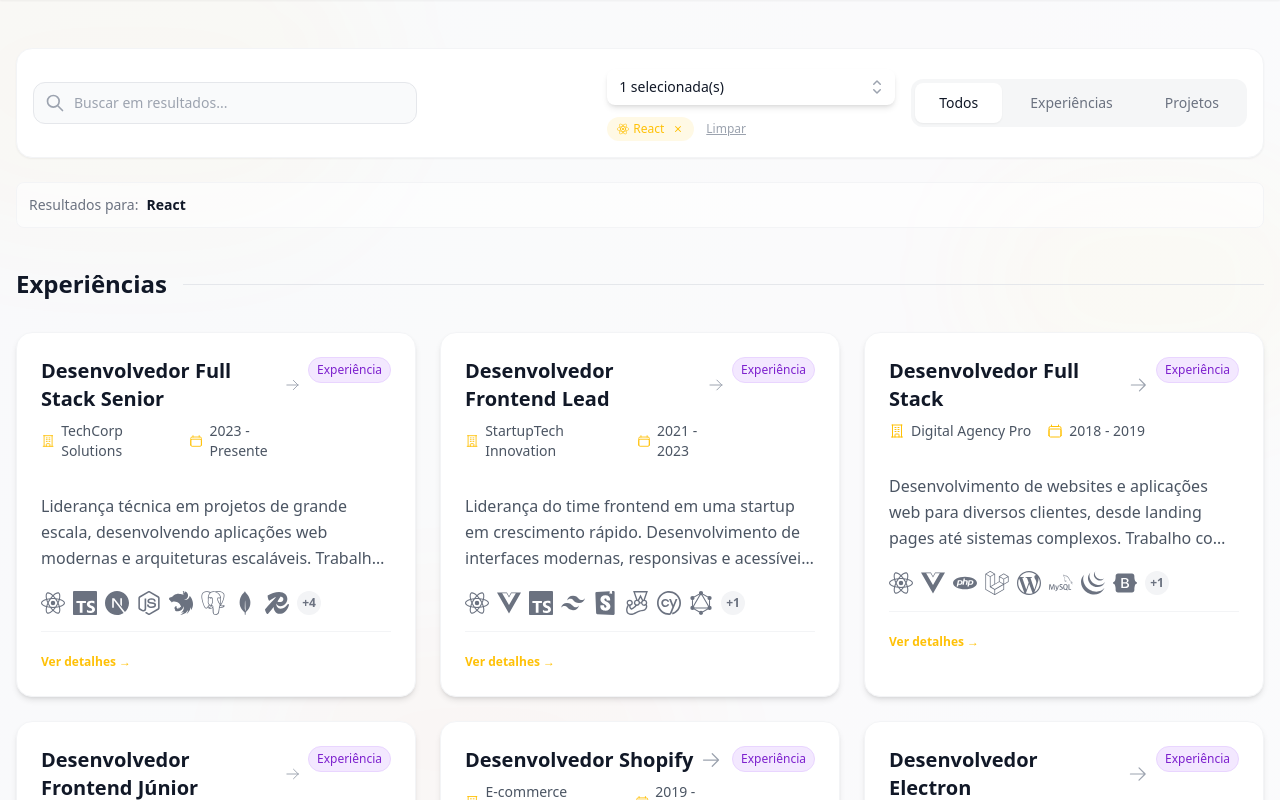
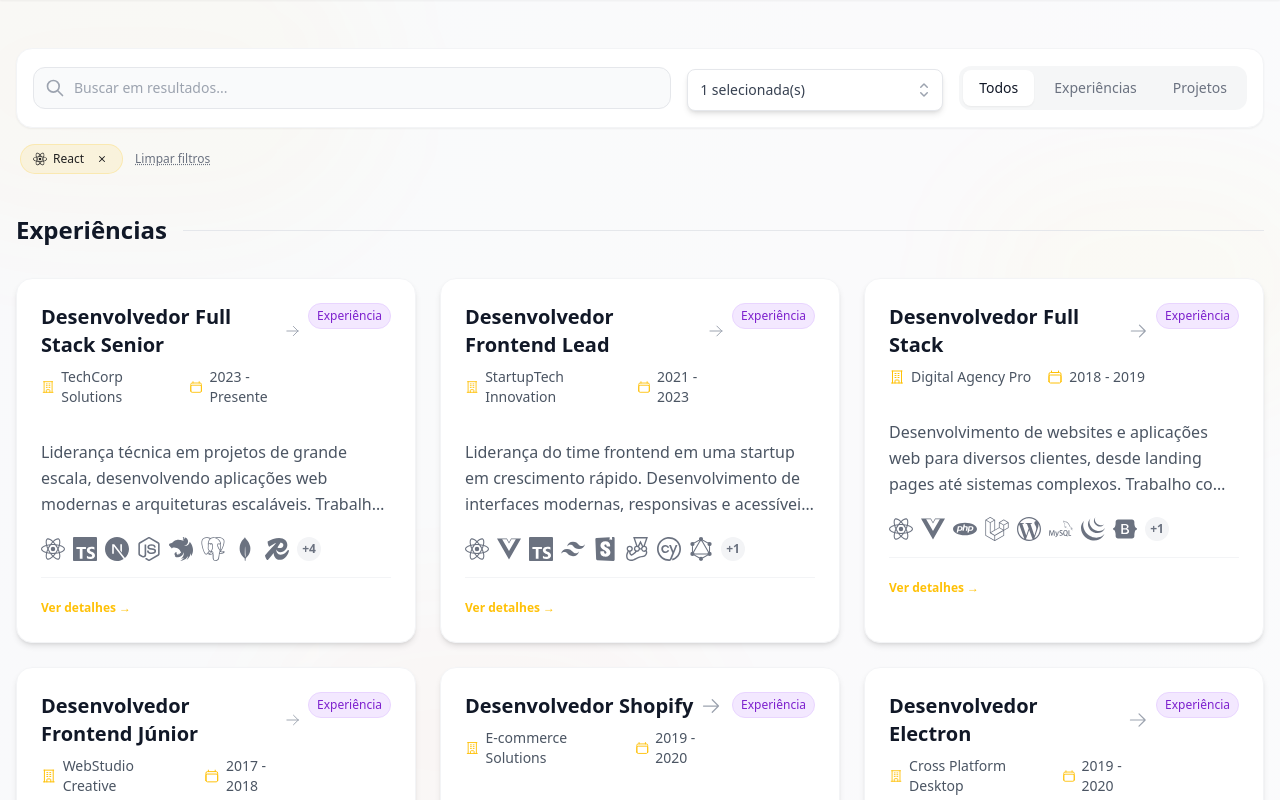
Before and after one commit to beetechgroup-net/bee-experience, a React (Vite) app: page / in a window 1280 px wide. Both pictures are taken after a click on the button "React". Shown: the part 97-897 px from the top of the page. Built offline with nearby package versions, Linux system fonts and the light colour scheme.

Commit message:
Filter improvement

```diff
--- a/src/App.tsx
+++ b/src/App.tsx
@@ -4,6 +4,8 @@ import { ExperienceList } from '@/components/ExperienceList/ExperienceList';
 import { ProjectList } from '@/components/ProjectList/ProjectList';
 import { Home } from '@/components/Home/Home';
 import { TechFilter } from '@/components/TechFilter/TechFilter';
+import { TechIcon } from '@/components/TechIcon/TechIcon';
+import { XMarkIcon } from '@heroicons/react/20/solid';
 
 function App() {
   const [currentView, setCurrentView] = useState<'home' | 'results'>('home');
@@ -61,9 +63,12 @@ function App() {
           <Home onSearch={handleSearch} onTechSelect={handleTechSelectFromHome} />
         ) : (
           <main ref={scrollRef} className="container mx-auto px-4 py-8 md:py-12 min-h-[calc(100vh-80px)]">
-            <div className="mb-10 space-y-6">
-              <div className="flex flex-col md:flex-row gap-4 items-center justify-between bg-white p-4 rounded-2xl shadow-sm border border-gray-100">
-                <div className="relative w-full md:w-96 group">
+            <div className="mb-10 space-y-4">
+              <div className="flex flex-col md:flex-row gap-4 items-start md:items-center justify-between bg-white p-4 rounded-2xl shadow-sm border border-gray-100">
+
+                <div className="flex flex-col md:flex-row gap-4 w-full items-center">
+                  {/* Search Input */}
+                  <div className="relative flex-grow group w-full md:w-auto">
                     <div className="absolute inset-y-0 left-0 pl-3 flex items-center pointer-events-none">
                       <svg className="h-5 w-5 text-gray-400 group-focus-within:text-bee-yellow transition-colors" fill="none" viewBox="0 0 24 24" stroke="currentColor">
                         <path strokeLinecap="round" strokeLinejoin="round" strokeWidth={2} d="M21 21l-6-6m2-5a7 7 0 11-14 0 7 7 0 0114 0z" />
@@ -78,19 +83,21 @@ function App() {
                     />
                   </div>
 
-                <div className="flex flex-col md:flex-row items-center gap-4 w-full md:w-auto">
+                  {/* Tech Filter Dropdown */}
                   <TechFilter
                     selectedTechs={selectedTechs}
                     onChange={setSelectedTechs}
                   />
+                </div>
 
-                  <div className="flex p-1 space-x-1 bg-gray-100/80 rounded-xl">
+                {/* Tabs */}
+                <div className="flex p-1 space-x-1 bg-gray-100/80 rounded-xl shrink-0">
                   {(['all', 'experiences', 'projects'] as const).map((filter) => (
                     <button
                       key={filter}
                       onClick={() => setActiveFilter(filter)}
                       className={`
-                            px-6 py-2.5 text-sm font-medium rounded-lg transition-all duration-200
+                        px-4 py-2 text-sm font-medium rounded-lg transition-all duration-200 whitespace-nowrap
                         ${activeFilter === filter
                           ? 'bg-white text-gray-900 shadow-sm'
                           : 'text-gray-500 hover:text-gray-900 hover:bg-gray-200/50'
@@ -102,15 +109,30 @@ function App() {
                   ))}
                 </div>
               </div>
-              </div>
 
-              {/* Active Search/Filter Indicators */}
-              {(searchQuery || selectedTechs.length > 0) && (
-                <div className="flex items-center gap-2 text-sm text-gray-500 bg-white/50 p-3 rounded-lg border border-gray-100 inline-block">
-                  <span>Resultados para:</span>
-                  {searchQuery && <span className="font-semibold text-gray-900">"{searchQuery}"</span>}
-                  {searchQuery && selectedTechs.length > 0 && <span>+</span>}
-                  {selectedTechs.length > 0 && <span className="font-semibold text-gray-900">{selectedTechs.join(', ')}</span>}
+              {/* Selected Tags Row (New) */}
+              {(selectedTechs.length > 0 || searchQuery) && (
+                <div className="flex flex-wrap items-center gap-3 px-1">
+                  {selectedTechs.map(tech => (
+                    <span key={tech} className="inline-flex items-center gap-1.5 px-3 py-1.5 rounded-full text-xs font-medium bg-bee-yellow/10 text-bee-black border border-bee-yellow/20 transition-all hover:bg-bee-yellow/20">
+                      <TechIcon name={tech} className="w-3.5 h-3.5" showTooltip={false} />
+                      {tech}
+                      <button
+                        onClick={() => setSelectedTechs(prev => prev.filter(t => t !== tech))}
+                        className="ml-1 p-0.5 hover:bg-black/10 rounded-full transition-colors"
+                      >
+                        <XMarkIcon className="w-3 h-3" />
+                      </button>
+                    </span>
+                  ))}
+                  {(selectedTechs.length > 0 || searchQuery) && (
+                    <button
+                      onClick={() => { setSelectedTechs([]); setSearchQuery(''); }}
+                      className="text-xs text-gray-500 hover:text-bee-black underline decoration-dotted transition-colors"
+                    >
+                      Limpar filtros
+                    </button>
+                  )}
                 </div>
               )}
             </div>
--- a/src/components/TechFilter/TechFilter.tsx
+++ b/src/components/TechFilter/TechFilter.tsx
@@ -24,19 +24,14 @@ export const TechFilter = ({ selectedTechs, onChange }: TechFilterProps) => {
                 tech.toLowerCase().includes(query.toLowerCase())
             );
 
-    const removeTech = (e: React.MouseEvent, techToRemove: string) => {
-        e.stopPropagation();
-        onChange(selectedTechs.filter((tech) => tech !== techToRemove));
-    };
-
     return (
-        <div className="w-72">
+        <div className="w-full md:w-64 flex-shrink-0">
             <Listbox value={selectedTechs} onChange={onChange} multiple>
                 <div className="relative mt-1">
-                    <Listbox.Button className="relative w-full cursor-default rounded-lg bg-white py-2 pl-3 pr-10 text-left shadow-md focus:outline-none focus-visible:border-indigo-500 focus-visible:ring-2 focus-visible:ring-white/75 focus-visible:ring-offset-2 focus-visible:ring-offset-orange-300 sm:text-sm">
-                        <span className="block truncate">
+                    <Listbox.Button className="relative w-full cursor-default rounded-lg bg-white py-2.5 pl-3 pr-10 text-left shadow-md focus:outline-none focus-visible:border-indigo-500 focus-visible:ring-2 focus-visible:ring-white/75 focus-visible:ring-offset-2 focus-visible:ring-offset-orange-300 sm:text-sm border border-gray-200">
+                        <span className="block truncate text-gray-700">
                             {selectedTechs.length === 0
-                                ? 'Filtrar por Tecnologias'
+                                ? 'Filtrar por tecnologias'
                                 : `${selectedTechs.length} selecionada(s)`}
                         </span>
                         <span className="pointer-events-none absolute inset-y-0 right-0 flex items-center pr-2">
@@ -60,6 +55,7 @@ export const TechFilter = ({ selectedTechs, onChange }: TechFilterProps) => {
                                     placeholder="Buscar tecnologia..."
                                     value={query}
                                     onChange={(e) => setQuery(e.target.value)}
+                                    // Prevent click propagation to avoid closing the dropdown
                                     onClick={(e) => e.stopPropagation()}
                                 />
                             </div>
@@ -101,33 +97,6 @@ export const TechFilter = ({ selectedTechs, onChange }: TechFilterProps) => {
                     </Transition>
                 </div>
             </Listbox>
-
-            {/* Selected Tags Display */}
-            {selectedTechs.length > 0 && (
-                <div className="flex flex-wrap gap-2 mt-3">
-                    {selectedTechs.map((tech) => (
-                        <span
-                            key={tech}
-                            className="inline-flex items-center gap-1 px-2.5 py-1 rounded-full text-xs font-medium bg-bee-yellow/10 text-bee-yellow"
-                        >
-                            <TechIcon name={tech} className="w-3 h-3" showTooltip={false} />
-                            {tech}
-                            <button
-                                onClick={(e) => removeTech(e, tech)}
-                                className="ml-1 hover:text-red-500 focus:outline-none"
-                            >
-                                <XMarkIcon className="w-3 h-3" />
-                            </button>
-                        </span>
-                    ))}
-                    <button
-                        onClick={() => onChange([])}
-                        className="text-xs text-gray-400 hover:text-gray-600 underline ml-1"
-                    >
-                        Limpar
-                    </button>
-                </div>
-            )}
         </div>
     );
 };
```
Also changed, not shown: 1 other file (tests, documents, lock files or other folders). Lines whose indentation alone changed are shown as unchanged.
